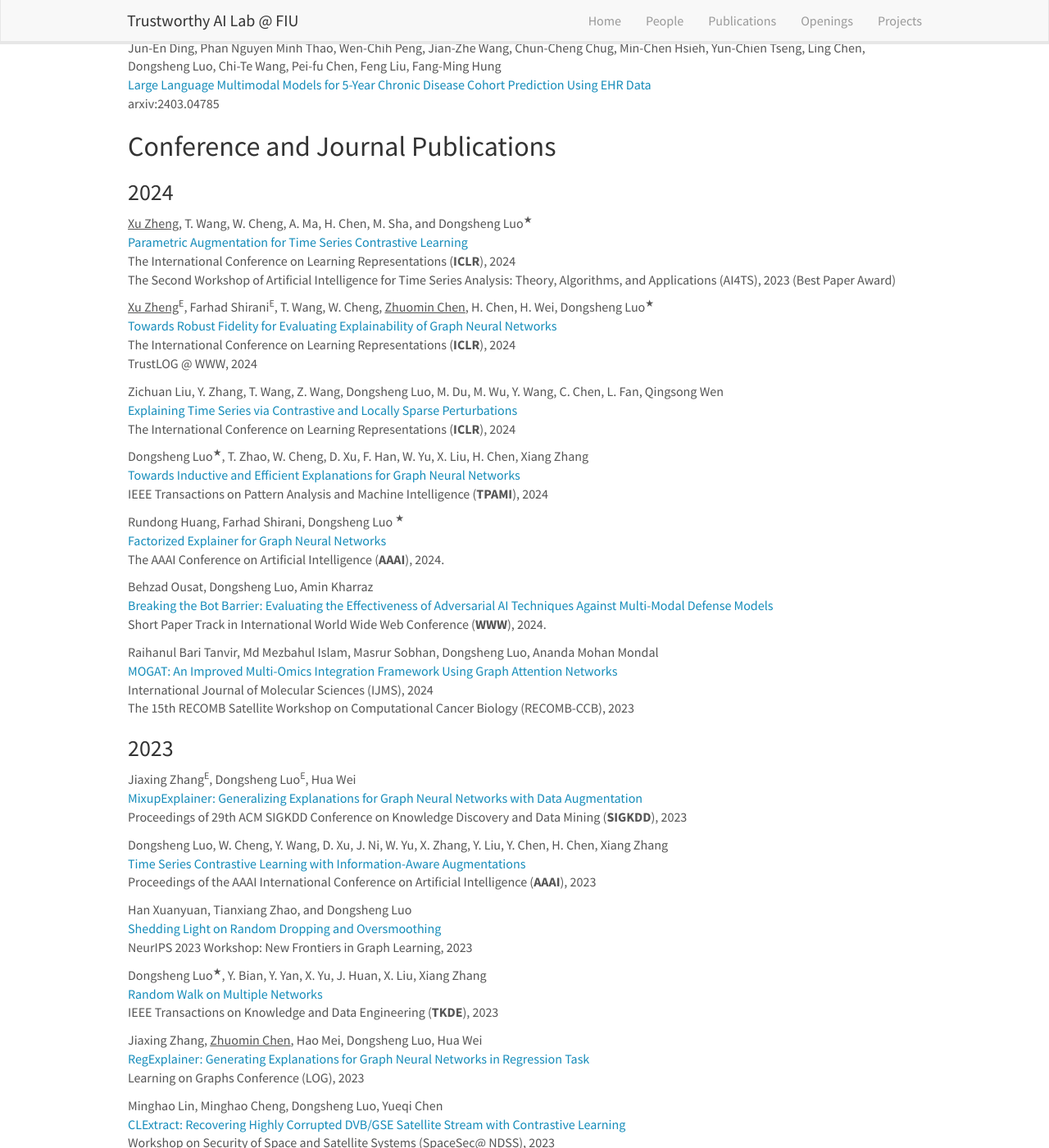
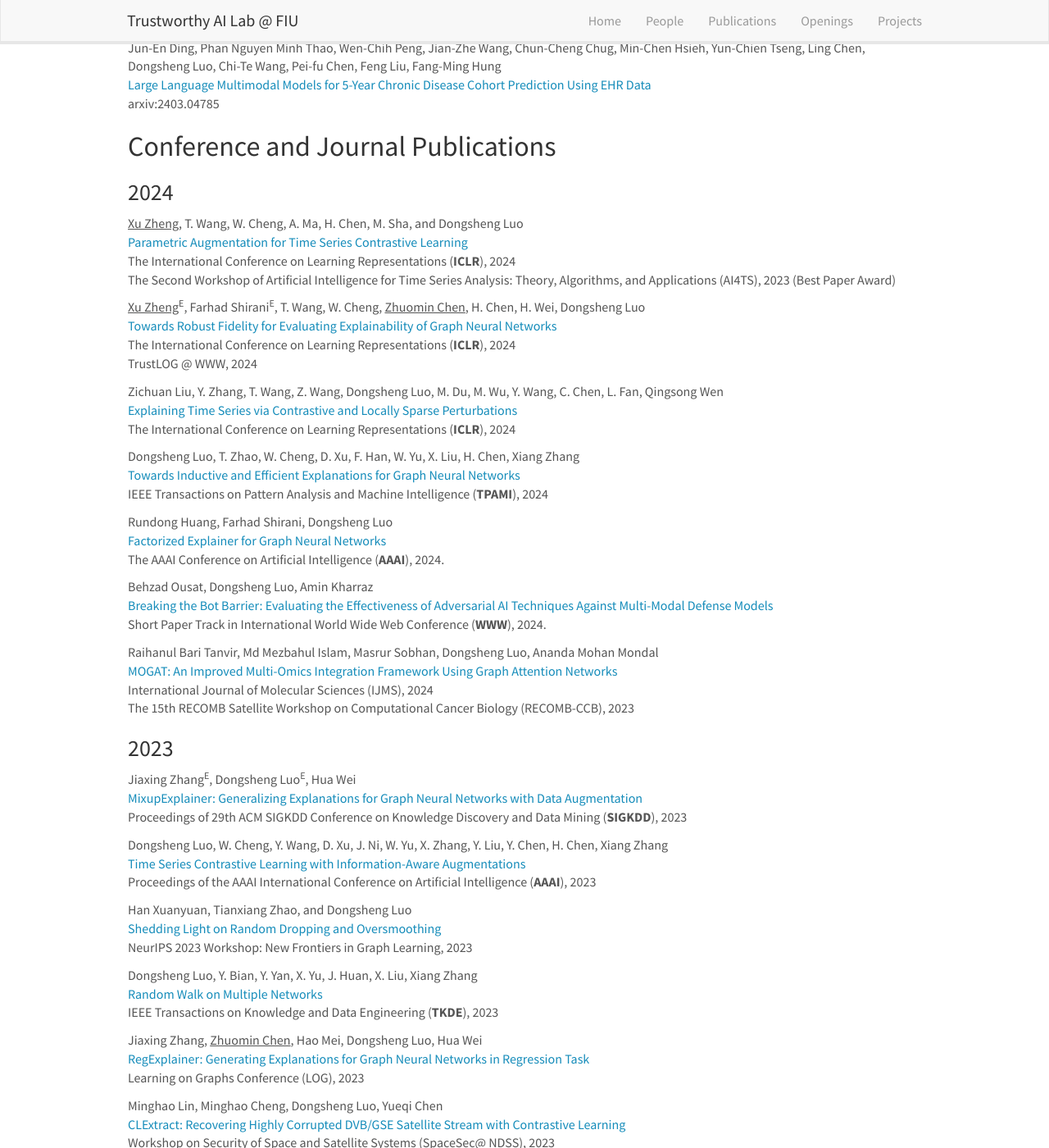
Before and after one commit to trustai4s-lab/trustai4s-lab.github.io, a Jekyll site: the page built from _pages/publications.md, in a window 1280 px wide and 1400 px high, scrolled down 687 px. Shown: the whole window at 82% size. Built offline with Jekyll 4.4.1, drawn with Linux system fonts in a browser that asks for light colours; nearby versions of some CDN libraries; part of the change alters nothing that is shown; some of the changed text lies outside the part shown.

```diff
--- a/_pages/publications.md
+++ b/_pages/publications.md
@@ -9,15 +9,15 @@ permalink: /publications/
 
 # Publications
 
-<p><sup>E</sup> indicates equal contribution, ______ indicate Ph.D. students in our lab, <sup>&#x2605;</sup> indicates corresponding author.</p>
+<p><sup>E</sup> indicates equal contribution, ______ indicate Ph.D. students in our lab.</p>
 
 ## Recent Preprints
 
-<u>Zhuomin Chen</u>, J. Zhang, J. Ni, X. Li, Y. Bian, Md Islam, A. Mondal, H. Wei and Dongsheng Luo<sup>&#x2605;</sup>\
+<u>Zhuomin Chen</u>, J. Zhang, J. Ni, X. Li, Y. Bian, Md Islam, A. Mondal, H. Wei and Dongsheng Luo\
 [Interpreting Graph Neural Networks with In-Distributed Proxies](https://arxiv.org/abs/2402.02036)\
 TrustLOG @ WWW, 2024
 
-<u>Xu Zheng</u>, Farhad Shirani, T. Wang, S. Gao, W. Dong, W. Cheng, and Dongsheng Luo<sup>&#x2605;</sup>\
+<u>Xu Zheng</u>, Farhad Shirani, T. Wang, S. Gao, W. Dong, W. Cheng, and Dongsheng Luo\
 [PAC Learnability under Explanation-Preserving Graph Perturbations](https://arxiv.org/abs/2402.05039)\
 Arivx, 2024
 
@@ -47,12 +47,12 @@ arxiv:2403.04785
 
 ### 2024
 
-<u>Xu Zheng</u>, T. Wang, W. Cheng, A. Ma, H. Chen, M. Sha, and Dongsheng Luo<sup>&#x2605;</sup>\
+<u>Xu Zheng</u>, T. Wang, W. Cheng, A. Ma, H. Chen, M. Sha, and Dongsheng Luo\
 [Parametric Augmentation for Time Series Contrastive Learning](https://openreview.net/forum?id=EIPLdFy3vp)\
 The International Conference on Learning Representations (**ICLR**), 2024\
 The Second Workshop of Artificial Intelligence for Time Series Analysis: Theory, Algorithms, and Applications (AI4TS), 2023 (Best Paper Award)
 
-<u>Xu Zheng</u><sup>E</sup>, Farhad Shirani<sup>E</sup>, T. Wang, W. Cheng, <u>Zhuomin Chen</u>, H. Chen, H. Wei, Dongsheng Luo<sup>&#x2605;</sup> \
+<u>Xu Zheng</u><sup>E</sup>, Farhad Shirani<sup>E</sup>, T. Wang, W. Cheng, <u>Zhuomin Chen</u>, H. Chen, H. Wei, Dongsheng Luo \
 [Towards Robust Fidelity for Evaluating Explainability of Graph Neural Networks](https://openreview.net/forum?id=up6hr4hIQH)\
 The International Conference on Learning Representations (**ICLR**), 2024\
 TrustLOG @ WWW, 2024
@@ -61,11 +61,11 @@ Zichuan Liu, Y. Zhang, T. Wang, Z. Wang, Dongsheng Luo, M. Du, M. Wu, Y. Wang, C
 [Explaining Time Series via Contrastive and Locally Sparse Perturbations]()\
 The International Conference on Learning Representations (**ICLR**), 2024
 
-Dongsheng Luo<sup>&#x2605;</sup>, T. Zhao, W. Cheng, D. Xu, F. Han, W. Yu, X. Liu, H. Chen, Xiang Zhang \
+Dongsheng Luo, T. Zhao, W. Cheng, D. Xu, F. Han, W. Yu, X. Liu, H. Chen, Xiang Zhang \
 [Towards Inductive and Efficient Explanations for Graph Neural Networks]()\
 IEEE Transactions on Pattern Analysis and Machine Intelligence (**TPAMI**), 2024
 
-Rundong Huang, Farhad Shirani, Dongsheng Luo <sup>&#x2605;</sup>\
+Rundong Huang, Farhad Shirani, Dongsheng Luo\
 [Factorized Explainer for Graph Neural Networks](https://arxiv.org/abs/2312.05596)\
 The AAAI Conference on Artificial Intelligence (**AAAI**), 2024.
 
@@ -92,7 +92,7 @@ Han Xuanyuan, Tianxiang Zhao, and Dongsheng Luo\
 [Shedding Light on Random Dropping and Oversmoothing](https://openreview.net/forum?id=NE8Da26bEW)\
 NeurIPS 2023 Workshop: New Frontiers in Graph Learning, 2023
 
-Dongsheng Luo<sup>&#x2605;</sup>, Y. Bian, Y. Yan, X. Yu, J. Huan, X. Liu, Xiang Zhang\
+Dongsheng Luo, Y. Bian, Y. Yan, X. Yu, J. Huan, X. Liu, Xiang Zhang\
 [Random Walk on Multiple Networks](https://arxiv.org/abs/2307.01637)\
 IEEE Transactions on Knowledge and Data Engineering (**TKDE**), 2023
 
@@ -108,7 +108,7 @@ Tianxiang Zhao, Dongsheng Luo, Xiang Zhang, Suhang Wang\
 [Faithful and Consistent Graph Neural Network Explanations with Rationale Alignment]()\
 ACM Transactions on Intelligent Systems and Technology (TIST), 2023
 
-<u>Xu Zheng</u>, Tianchun Wang, Samin Yasar Chowdhury, Ruimin Sun, Dongsheng Luo<sup>&#x2605;</sup>\
+<u>Xu Zheng</u>, Tianchun Wang, Samin Yasar Chowdhury, Ruimin Sun, Dongsheng Luo\
 [Unsafe Behavior Detection with Adaptive Contrastive Learning in Industrial Control Systems]()\
 IEEE European Symposium on Security and Privacy Workshops (EuroS&PW), 2023
 
```
